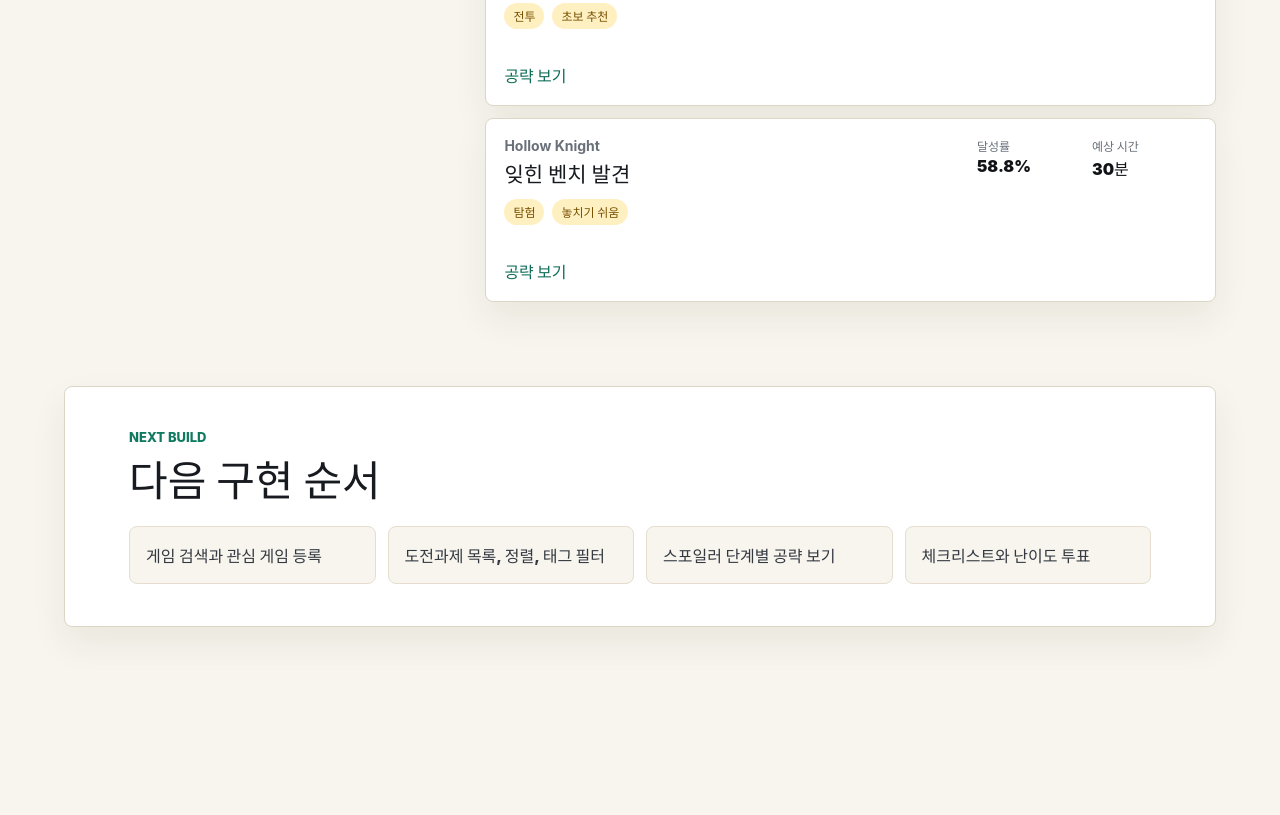
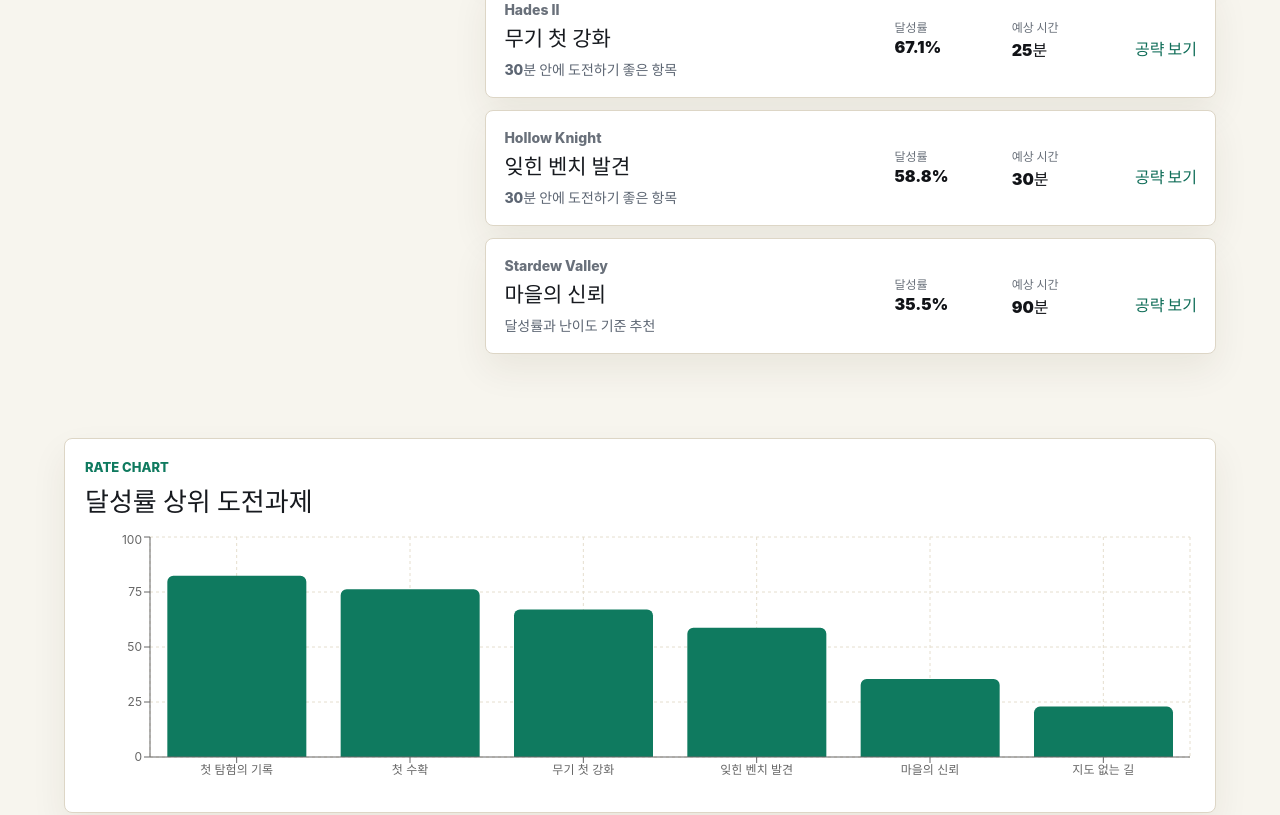
Before and after one commit to jenna1030/steam-achievement-wiki, a React (Vite) app: page / in a window 1280 px wide. Shown: the part 1540-2355 px from the top of the page. Before the commit the page ends 2239 px from the top, so only its background shows below. Built offline with nearby package versions, Linux system fonts and the light colour scheme.

Commit message:
Add achievement charts and recommendations

```diff
--- a/src/App.css
+++ b/src/App.css
@@ -510,6 +510,65 @@ dd {
   align-items: start;
 }
 
+.recommendation-list {
+  display: grid;
+  gap: 12px;
+}
+
+.recommendation-card {
+  display: grid;
+  grid-template-columns: minmax(0, 1fr) minmax(180px, 0.6fr) auto;
+  gap: 16px;
+  align-items: center;
+  padding: 18px;
+  background: #ffffff;
+  border: 1px solid #ddd6c6;
+  border-radius: 8px;
+  box-shadow: 0 16px 36px rgba(58, 45, 20, 0.07);
+}
+
+.recommendation-card p {
+  margin-bottom: 8px;
+  color: #69707a;
+  font-size: 14px;
+  font-weight: 800;
+}
+
+.recommendation-card h3 {
+  margin-bottom: 8px;
+}
+
+.recommendation-card span {
+  color: #5d6673;
+  font-size: 14px;
+  font-weight: 800;
+}
+
+.chart-panel {
+  margin-bottom: 24px;
+  padding: 20px;
+  background: #ffffff;
+  border: 1px solid #ddd6c6;
+  border-radius: 8px;
+  box-shadow: 0 16px 36px rgba(58, 45, 20, 0.07);
+}
+
+.chart-panel .section-heading {
+  margin-bottom: 16px;
+}
+
+.chart-panel h2 {
+  font-size: 26px;
+}
+
+.chart-box {
+  min-height: 260px;
+}
+
+.compact-chart {
+  min-height: 240px;
+}
+
 .achievement-list {
   display: grid;
   gap: 12px;
@@ -982,7 +1041,8 @@ dd {
   .action-panel,
   .vote-panel,
   .vote-options,
-  .checklist-card {
+  .checklist-card,
+  .recommendation-card {
     grid-template-columns: 1fr;
   }
 
--- /dev/null
+++ b/src/components/chart/AchievementRateChart.tsx
@@ -0,0 +1,47 @@
+import {
+  Bar,
+  BarChart,
+  CartesianGrid,
+  ResponsiveContainer,
+  Tooltip,
+  XAxis,
+  YAxis,
+} from 'recharts'
+import type { Achievement } from '../../types/achievement'
+
+interface AchievementRateChartProps {
+  achievements: Achievement[]
+}
+
+export function AchievementRateChart({
+  achievements,
+}: AchievementRateChartProps) {
+  const data = achievements
+    .slice()
+    .sort((a, b) => b.globalRate - a.globalRate)
+    .slice(0, 6)
+    .map((achievement) => ({
+      name: achievement.title.length > 12 ? `${achievement.title.slice(0, 12)}...` : achievement.title,
+      rate: achievement.globalRate,
+    }))
+
+  return (
+    <section className="chart-panel">
+      <div className="section-heading">
+        <p className="eyebrow">Rate Chart</p>
+        <h2>달성률 상위 도전과제</h2>
+      </div>
+      <div className="chart-box">
+        <ResponsiveContainer height={260} width="100%">
+          <BarChart data={data}>
+            <CartesianGrid stroke="#e5dece" strokeDasharray="3 3" />
+            <XAxis dataKey="name" tick={{ fontSize: 12 }} />
+            <YAxis domain={[0, 100]} tick={{ fontSize: 12 }} />
+            <Tooltip />
+            <Bar dataKey="rate" fill="#0f7a5f" radius={[6, 6, 0, 0]} />
+          </BarChart>
+        </ResponsiveContainer>
+      </div>
+    </section>
+  )
+}
--- /dev/null
+++ b/src/components/chart/DifficultyVoteChart.tsx
@@ -0,0 +1,45 @@
+import { Cell, Pie, PieChart, ResponsiveContainer, Tooltip } from 'recharts'
+import type { DifficultyVote as DifficultyVoteData } from '../../types/checklist'
+
+const colors = ['#0f7a5f', '#d59b2d', '#d76b3f', '#8f3f71']
+
+interface DifficultyVoteChartProps {
+  vote?: DifficultyVoteData
+}
+
+export function DifficultyVoteChart({ vote }: DifficultyVoteChartProps) {
+  const data = [
+    { name: '쉬움', value: vote?.easy ?? 0 },
+    { name: '보통', value: vote?.normal ?? 0 },
+    { name: '어려움', value: vote?.hard ?? 0 },
+    { name: '매우 어려움', value: vote?.veryHard ?? 0 },
+  ]
+  const total = data.reduce((sum, item) => sum + item.value, 0)
+
+  return (
+    <section className="chart-panel">
+      <div className="section-heading">
+        <p className="eyebrow">Vote Chart</p>
+        <h2>난이도 투표 분포</h2>
+      </div>
+      {total > 0 ? (
+        <div className="chart-box compact-chart">
+          <ResponsiveContainer height={240} width="100%">
+            <PieChart>
+              <Pie data={data} dataKey="value" innerRadius={54} outerRadius={86} paddingAngle={2}>
+                {data.map((entry, index) => (
+                  <Cell fill={colors[index]} key={entry.name} />
+                ))}
+              </Pie>
+              <Tooltip />
+            </PieChart>
+          </ResponsiveContainer>
+        </div>
+      ) : (
+        <div className="empty-state">
+          <p className="muted">아직 투표 데이터가 없습니다.</p>
+        </div>
+      )}
+    </section>
+  )
+}
--- /dev/null
+++ b/src/components/recommendation/EasyAchievementList.tsx
@@ -0,0 +1,45 @@
+import { Link } from 'react-router-dom'
+import type { RecommendedAchievementView } from '../../utils/recommendAchievements'
+
+interface EasyAchievementListProps {
+  recommendations: RecommendedAchievementView[]
+}
+
+export function EasyAchievementList({
+  recommendations,
+}: EasyAchievementListProps) {
+  return (
+    <div className="recommendation-list">
+      {recommendations.map(({ achievement, game, reason }) => (
+        <article className="recommendation-card" key={achievement.id}>
+          <div>
+            <p>{game?.title ?? 'Unknown Game'}</p>
+            <h3>{achievement.title}</h3>
+            <span>{reason}</span>
+          </div>
+          <dl>
+            <div>
+              <dt>달성률</dt>
+              <dd>{achievement.globalRate}%</dd>
+            </div>
+            <div>
+              <dt>예상 시간</dt>
+              <dd>
+                {achievement.estimatedMinutes > 0
+                  ? `${achievement.estimatedMinutes}분`
+                  : '정보 없음'}
+              </dd>
+            </div>
+          </dl>
+          {achievement.source === 'steam' ? (
+            <span className="disabled-link">Steam API 항목</span>
+          ) : (
+            <Link className="text-link" to={`/achievements/${achievement.id}`}>
+              공략 보기
+            </Link>
+          )}
+        </article>
+      ))}
+    </div>
+  )
+}
--- a/src/pages/AchievementDetailPage.tsx
+++ b/src/pages/AchievementDetailPage.tsx
@@ -1,6 +1,7 @@
 import { Link, useParams } from 'react-router-dom'
 import { AchievementMetaPanel } from '../components/achievement/AchievementMetaPanel'
 import { ChecklistButton } from '../components/checklist/ChecklistButton'
+import { DifficultyVoteChart } from '../components/chart/DifficultyVoteChart'
 import { ErrorState } from '../components/common/ErrorState'
 import { LoadingState } from '../components/common/LoadingState'
 import { SpoilerGuideTabs } from '../components/guide/SpoilerGuideTabs'
@@ -11,6 +12,7 @@ import {
 } from '../hooks/useAchievementsQuery'
 import { useGameDetailQuery } from '../hooks/useGameDetailQuery'
 import { useGuideStore } from '../stores/guideStore'
+import { useVoteStore } from '../stores/voteStore'
 
 export function AchievementDetailPage() {
   const { achievementId } = useParams()
@@ -27,6 +29,7 @@ export function AchievementDetailPage() {
   } = useAchievementGuidesQuery(achievementIdNumber)
   const userGuides = useGuideStore((state) => state.userGuides)
   const deleteGuide = useGuideStore((state) => state.deleteGuide)
+  const votes = useVoteStore((state) => state.votes)
   const { data: game } = useGameDetailQuery(achievement?.gameId ?? Number.NaN)
   const combinedGuides = [
     ...userGuides.filter((guide) => guide.achievementId === achievementIdNumber),
@@ -90,6 +93,9 @@ export function AchievementDetailPage() {
       </section>
 
       <DifficultyVote achievementId={achievement.id} />
+      <DifficultyVoteChart
+        vote={votes.find((vote) => vote.achievementId === achievement.id)}
+      />
 
       <section className="section embedded-section">
         <div className="section-heading">
--- a/src/pages/HomePage.tsx
+++ b/src/pages/HomePage.tsx
@@ -1,9 +1,13 @@
 import { type FormEvent, useState } from 'react'
 import { Link, useNavigate } from 'react-router-dom'
-import { easyAchievements } from '../mocks/achievements'
+import { AchievementRateChart } from '../components/chart/AchievementRateChart'
 import { ErrorState } from '../components/common/ErrorState'
 import { LoadingState } from '../components/common/LoadingState'
+import { EasyAchievementList } from '../components/recommendation/EasyAchievementList'
+import { useAchievementsQuery } from '../hooks/useAchievementsQuery'
 import { useFeaturedGamesQuery } from '../hooks/useGamesQuery'
+import { useLibraryStore } from '../stores/libraryStore'
+import { recommendEasyAchievements } from '../utils/recommendAchievements'
 
 const roadmapItems = [
   '게임 검색과 관심 게임 등록',
@@ -20,6 +24,20 @@ export function HomePage() {
     isError: isFeaturedGamesError,
     isLoading: isFeaturedGamesLoading,
   } = useFeaturedGamesQuery()
+  const favoriteGameIds = useLibraryStore((state) => state.favoriteGameIds)
+  const { data: firstGameAchievements = [] } = useAchievementsQuery(1)
+  const { data: secondGameAchievements = [] } = useAchievementsQuery(2)
+  const { data: thirdGameAchievements = [] } = useAchievementsQuery(3)
+  const allAchievements = [
+    ...firstGameAchievements,
+    ...secondGameAchievements,
+    ...thirdGameAchievements,
+  ]
+  const recommendations = recommendEasyAchievements(
+    allAchievements,
+    featuredGames,
+    favoriteGameIds,
+  )
 
   const handleSearchSubmit = (event: FormEvent<HTMLFormElement>) => {
     event.preventDefault()
@@ -122,37 +140,11 @@ export function HomePage() {
             영역입니다.
           </p>
         </div>
-        <div className="achievement-list">
-          {easyAchievements.map((achievement) => (
-            <article className="achievement-card" key={achievement.achievementId}>
-              <div>
-                <p>{achievement.game}</p>
-                <h3>{achievement.title}</h3>
-                <div className="tag-row">
-                  {achievement.tags.map((tag) => (
-                    <span key={tag}>{tag}</span>
-                  ))}
-                </div>
-              </div>
-              <dl>
-                <div>
-                  <dt>달성률</dt>
-                  <dd>{achievement.rate}</dd>
-                </div>
-                <div>
-                  <dt>예상 시간</dt>
-                  <dd>{achievement.time}</dd>
-                </div>
-              </dl>
-              <Link
-                className="text-link"
-                to={`/achievements/${achievement.achievementId}`}
-              >
-                공략 보기
-              </Link>
-            </article>
-          ))}
-        </div>
+        <EasyAchievementList recommendations={recommendations} />
+      </section>
+
+      <section className="section">
+        <AchievementRateChart achievements={allAchievements} />
       </section>
 
       <section className="section roadmap" id="roadmap">
--- /dev/null
+++ b/src/utils/recommendAchievements.ts
@@ -0,0 +1,40 @@
+import type { Achievement } from '../types/achievement'
+import type { Game } from '../types/game'
+
+export interface RecommendedAchievementView {
+  achievement: Achievement
+  game: Game | undefined
+  score: number
+  reason: string
+}
+
+export function recommendEasyAchievements(
+  achievements: Achievement[],
+  games: Game[],
+  favoriteGameIds: number[],
+) {
+  const targetGameIds = favoriteGameIds.length > 0 ? favoriteGameIds : games.map((game) => game.id)
+
+  return achievements
+    .filter((achievement) => targetGameIds.includes(achievement.gameId))
+    .filter((achievement) => !achievement.requiresDlc && !achievement.requiresMultiplayer)
+    .map((achievement): RecommendedAchievementView => {
+      const shortTimeBonus = achievement.estimatedMinutes > 0 && achievement.estimatedMinutes <= 30 ? 18 : 0
+      const difficultyBonus = achievement.difficulty === 'easy' ? 20 : achievement.difficulty === 'normal' ? 10 : 0
+      const missablePenalty = achievement.isMissable ? -8 : 0
+      const score = achievement.globalRate + shortTimeBonus + difficultyBonus + missablePenalty
+      const reason =
+        achievement.estimatedMinutes > 0 && achievement.estimatedMinutes <= 30
+          ? '30분 안에 도전하기 좋은 항목'
+          : '달성률과 난이도 기준 추천'
+
+      return {
+        achievement,
+        game: games.find((game) => game.id === achievement.gameId),
+        score,
+        reason,
+      }
+    })
+    .sort((a, b) => b.score - a.score)
+    .slice(0, 5)
+}
```
